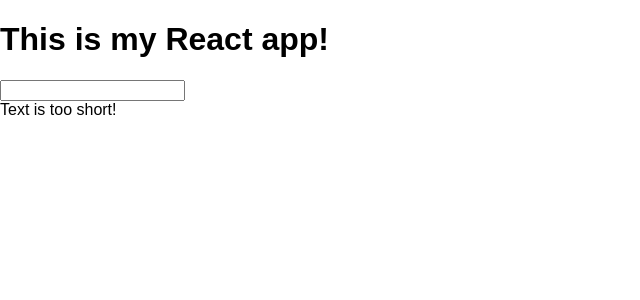
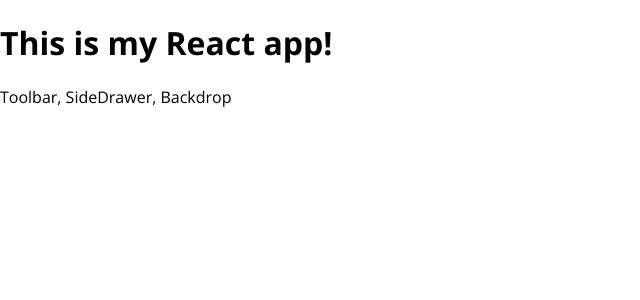
Before and after one commit to lakerka/react-course, a React app: page / in a window 1280 px wide. Shown: the top 300 px of the page, without its empty margins (0-640 px from the left). Built offline with nearby package versions, Linux system fonts and the light colour scheme.

Commit message:
Change font to open sans.

```diff
--- a/src/App.js
+++ b/src/App.js
@@ -1,6 +1,7 @@
 import React, { Component } from 'react';
 
 import './App.css';
+import Layout from './components/layout/layout';
 
 import { Task2App } from './task-2/components';
 
@@ -9,7 +10,7 @@
     return (
       <div className="App">
         <h1>This is my React app!</h1>
-          <Task2App />
+          <Layout />
       </div>
     );
   }
--- /dev/null
+++ b/src/components/layout/layout.js
@@ -0,0 +1,12 @@
+import React, { Fragment } from 'react';
+
+const Layout = (props) => (
+    <Fragment>
+        <div>Toolbar, SideDrawer, Backdrop</div>
+        <main>
+            {props.children}
+        </main>
+    </Fragment>
+);
+
+export default Layout;
--- a/src/index.css
+++ b/src/index.css
@@ -1,5 +1,5 @@
 body {
   margin: 0;
   padding: 0;
-  font-family: sans-serif;
+  font-family: "Open Sans", sans-serif;
 }
```
